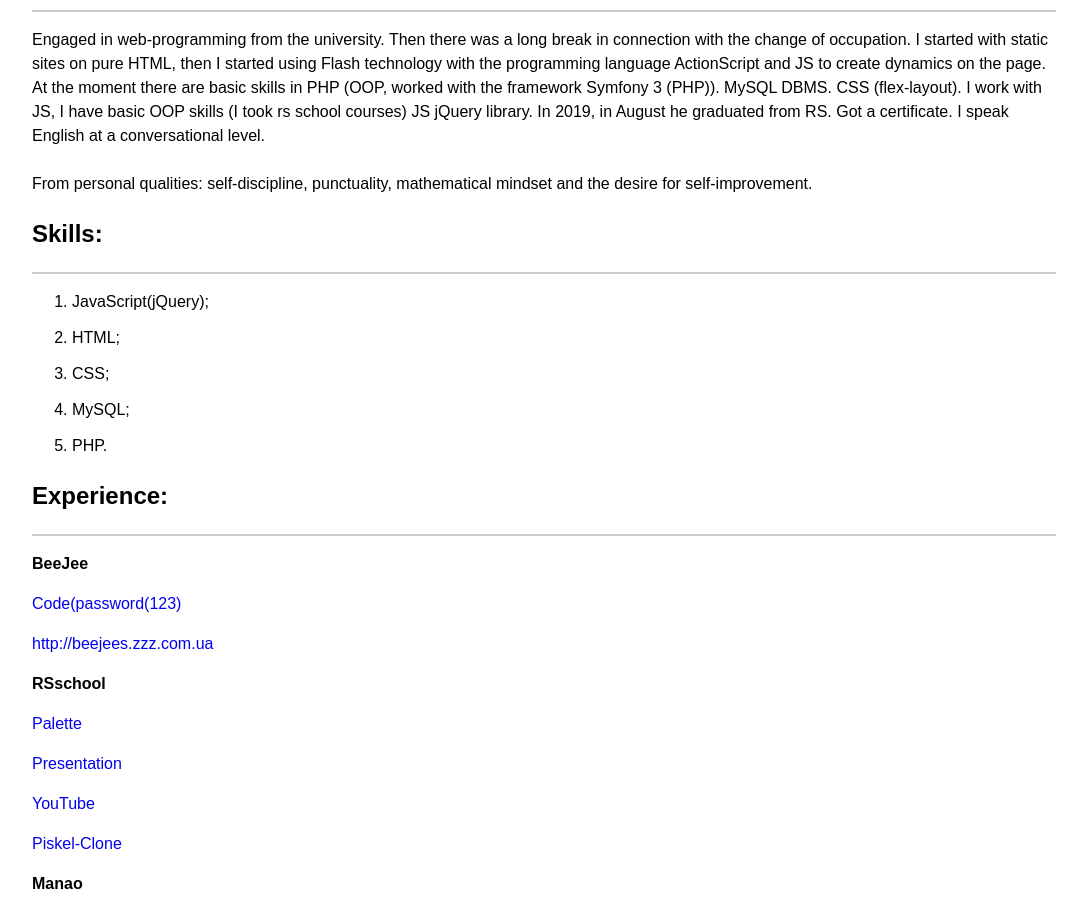
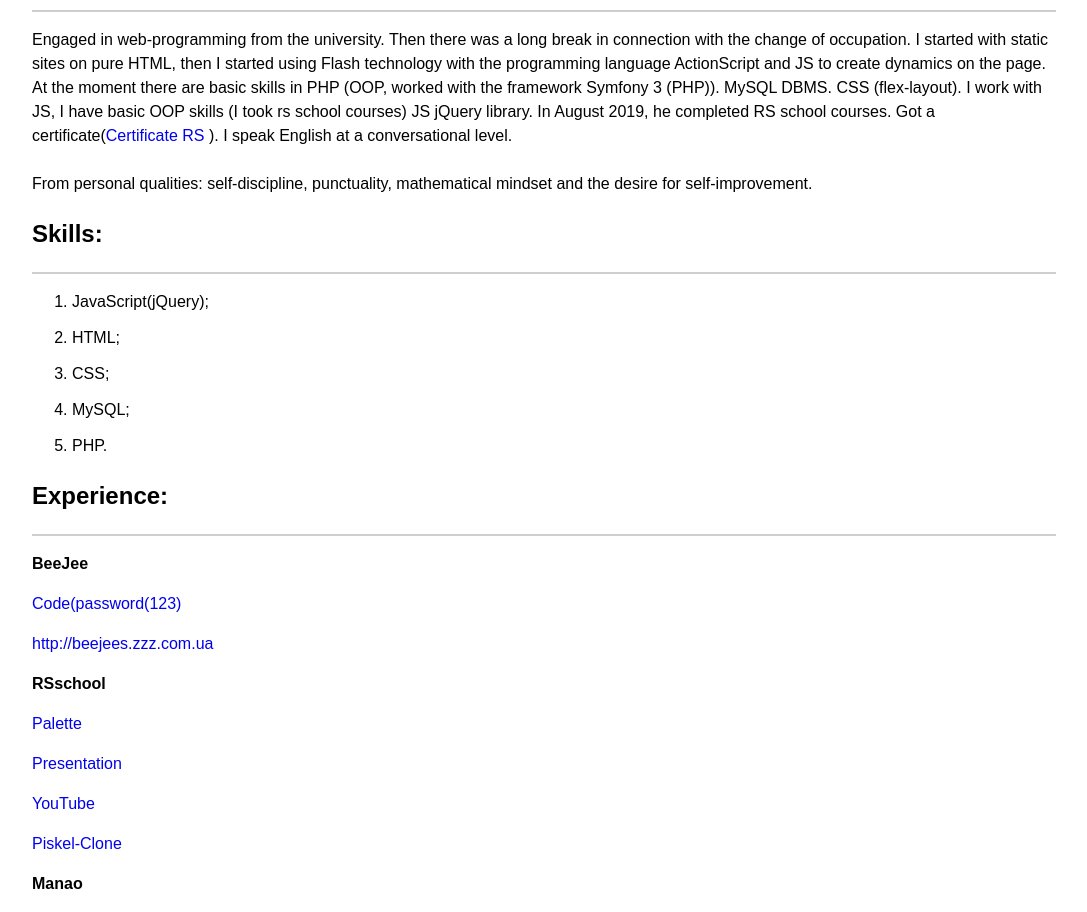
Before and after one commit to slayer110/slayer110.github.io, a plain HTML site: page CV/index.html in a window 1280 px wide. Shown: the part 960-1872 px from the top of the page, without its empty margins (96-1183 px from the left). Drawn offline with Linux system fonts and the light colour scheme.

Commit message:
Update index.html

```diff
--- a/CV/index.html
+++ b/CV/index.html
@@ -26,7 +26,7 @@
         <h2>Summary:</h2>
         <hr>
         <p>
-            Engaged in web-programming from the university. Then there was a long break in connection with the change of occupation. I started with static sites on pure HTML, then I started using Flash technology with the programming language ActionScript and JS to create dynamics on the page. At the moment there are basic skills in PHP (OOP, worked with the framework Symfony 3 (PHP)). MySQL DBMS. CSS (flex-layout). I work with JS, I have basic OOP skills (I took rs school courses) JS jQuery library. In 2019, in August he graduated from RS. Got a certificate. I speak English at a conversational level.<br><br>
+            Engaged in web-programming from the university. Then there was a long break in connection with the change of occupation. I started with static sites on pure HTML, then I started using Flash technology with the programming language ActionScript and JS to create dynamics on the page. At the moment there are basic skills in PHP (OOP, worked with the framework Symfony 3 (PHP)). MySQL DBMS. CSS (flex-layout). I work with JS, I have basic OOP skills (I took rs school courses) JS jQuery library. In August 2019, he completed RS school courses. Got a certificate(<a href="files/2gl0r0sr.pdf">Certificate RS</a> ).  I speak English at a conversational level.<br><br>
             From personal qualities: self-discipline, punctuality, mathematical mindset and the desire for self-improvement.
         </p>
         <h2>Skills:</h2>
```
